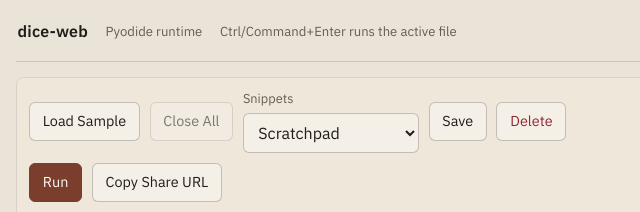
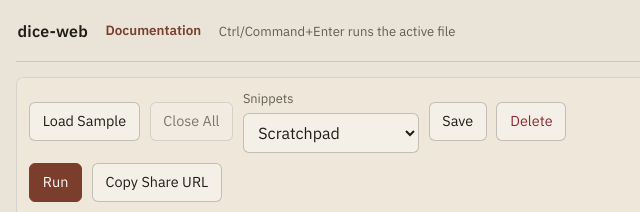
Before and after one commit to Mo0dy/dice-web, a plain HTML site: page index.html in a window 1280 px wide. Shown: the top 212 px of the page, 0-640 px from the left. Drawn offline with Linux system fonts and the light colour scheme.

Commit message:
Promote documentation link in top bar

```diff
--- a/index.html
+++ b/index.html
@@ -20,7 +20,9 @@
     <div class="app-shell">
       <header class="topbar">
         <div class="topbar-brand">dice-web</div>
-        <div class="topbar-meta">Pyodide runtime</div>
+        <a class="topbar-link" href="https://github.com/Mo0dy/dice" target="_blank" rel="noreferrer">
+          Documentation
+        </a>
         <div class="topbar-meta">Ctrl/Command+Enter runs the active file</div>
       </header>
 
--- a/styles/app.css
+++ b/styles/app.css
@@ -86,6 +86,19 @@ pre {
 .topbar-meta {
   color: var(--ink-muted);
   font-size: 0.82rem;
+}
+
+.topbar-link {
+  color: var(--accent);
+  font-size: 0.84rem;
+  font-weight: 600;
+  text-decoration: none;
+  padding: 0.15rem 0 0.2rem;
+}
+
+.topbar-link:hover {
+  color: var(--accent-strong);
+  text-decoration: underline;
 }
 
 .editor-panel,
@@ -709,6 +722,10 @@ select:focus-visible,
     gap: 0.25rem;
   }
 
+  .topbar-link {
+    margin-left: 0;
+  }
+
   .toolbar-row {
     align-items: stretch;
   }
```
